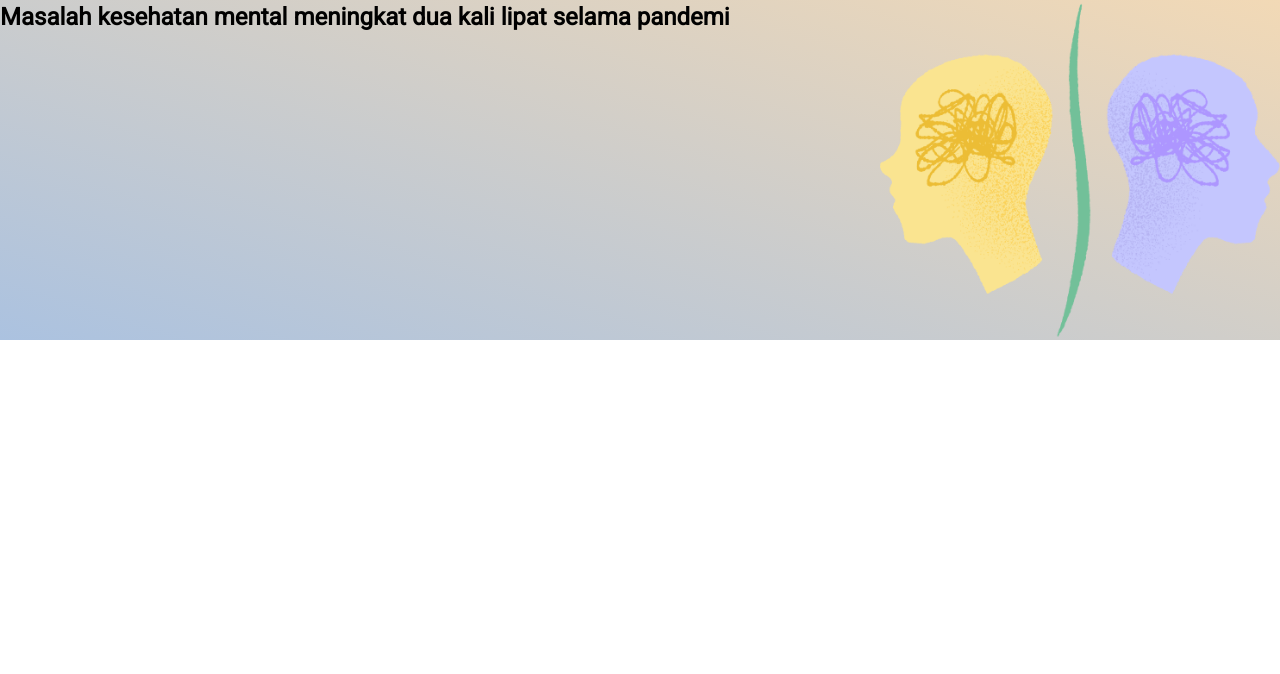
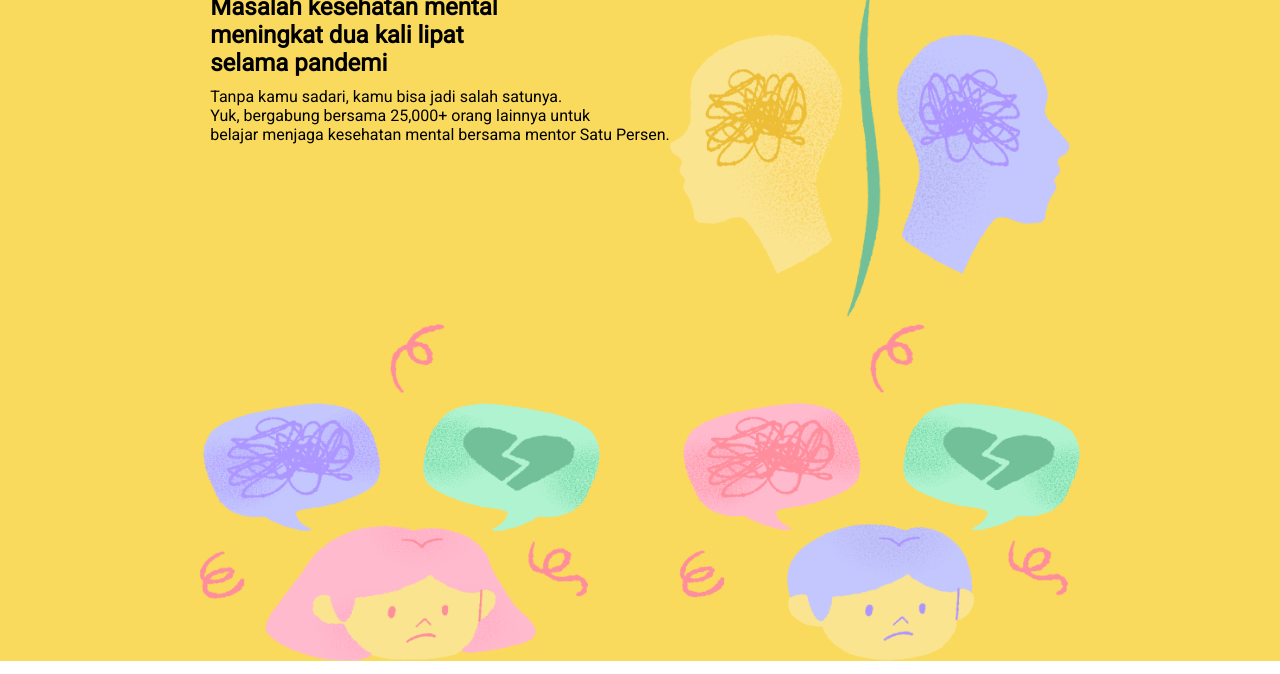
Before and after one commit to RevoU-FSSE-2/week-5-andra113, a plain HTML site: page index.html in a window 1280 px wide. Shown: the part 126-800 px from the top of the page. Drawn offline with Linux system fonts and the light colour scheme; a web font is replaced by a local one.

Commit message:
completed home page

```diff
--- a/index.html
+++ b/index.html
@@ -25,10 +25,22 @@
         <div class="container" id="home">
             <h1 class="heading-1">SATU PERSEN</h1>
             <P class="subheading-1">INDONESIAN LIFE SCHOOL</P>
-            <div class="top-section">
-                <h2>Masalah kesehatan mental meningkat dua kali lipat selama pandemi</h2>
-                <img src="images/Not connecting.png" alt="not-connecting" class="img-flex">
+            <div class="wrapper">
+                <div class="text-side">
+                    <h2>Masalah kesehatan mental <br> meningkat dua kali lipat <br> selama pandemi</h2>
+                    <p>Tanpa kamu sadari, kamu bisa jadi salah satunya. <br>
+                        Yuk, bergabung bersama 25,000+ orang lainnya untuk <br>
+                        belajar menjaga kesehatan mental bersama mentor Satu Persen.</p>
+                </div>
+                <div>
+                    <img src="images/Not connecting.png" alt="not-connecting" class="img-flex">
+                </div>
             </div>
+            <div class="flex-bottom">
+                <img src="images/unwell 1.png" alt="Unwell girl" class="img-flex">
+                <img src="images/unwell 2.png" alt="Unwell boy" class="img-flex">
+            </div>
+
         </div>
     </main>
 </body>
--- a/styles.css
+++ b/styles.css
@@ -18,6 +18,8 @@
 .nav-bar {
     display: flex;
     justify-content: space-between;
+    margin-bottom: 0;
+    position: sticky;
 }
 
 .right-bar{
@@ -48,13 +50,31 @@
 }
 
 .container {
-    background: linear-gradient(to bottom left,#F8DBB2, #ABC2E0);
+    background-color:#Fada5c;
+    margin-top: -20px;
 }
 
-.top-section {
+.wrapper {
+    display: flex;
+    flex-wrap: wrap;
+    justify-content: center;
+    position: relative;
+    z-index: 2;
+}
+
+.text-side h2{
+    padding: 10px 0;
+}
+
+.flex-bottom {
+    display: flex;
+    justify-content: center;
+    gap: 5em;
+}
+/* .top-section {
     display: flex;
     justify-content: space-between;
-}
+} */
 
 .img-flex {
     width: 50vh;
```
Also changed, not shown: images/phase-1.png (added), images/unwell 1.png (added), images/unwell 2.png (added).
